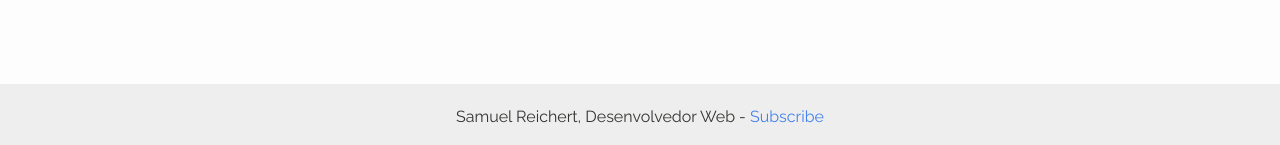
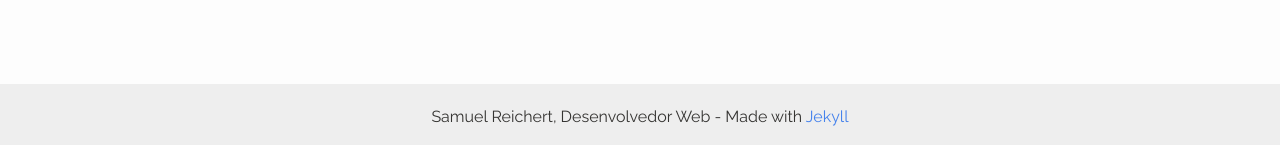
Before and after one commit to samuelreichert/samuelreichert.github.io, a Jekyll site: the page built from index.html, in a window 1280 px wide. Shown: the part 752-897 px from the top of the page. Built offline with Jekyll 4.4.1, drawn with Linux system fonts in a browser that asks for light colours; nearby versions of some CDN libraries.

Commit message:
Update footer

```diff
--- a/_includes/new_footer.html
+++ b/_includes/new_footer.html
@@ -4,9 +4,7 @@
       <div class="col-md-6 col-md-offset-3">
         <h5 class="footer-content">
           {{ site.title }}, {{ site.description }} -
-          <a href="{{ "/feed.xml" | prepend: site.baseurl }}">
-            Subscribe
-          </a>
+          Made with <a href="http://jekyllrb.com/" target="_blank">Jekyll</a>
         </h5>
       </div>
     </div>
```
Also changed, not shown: 3 other files.
